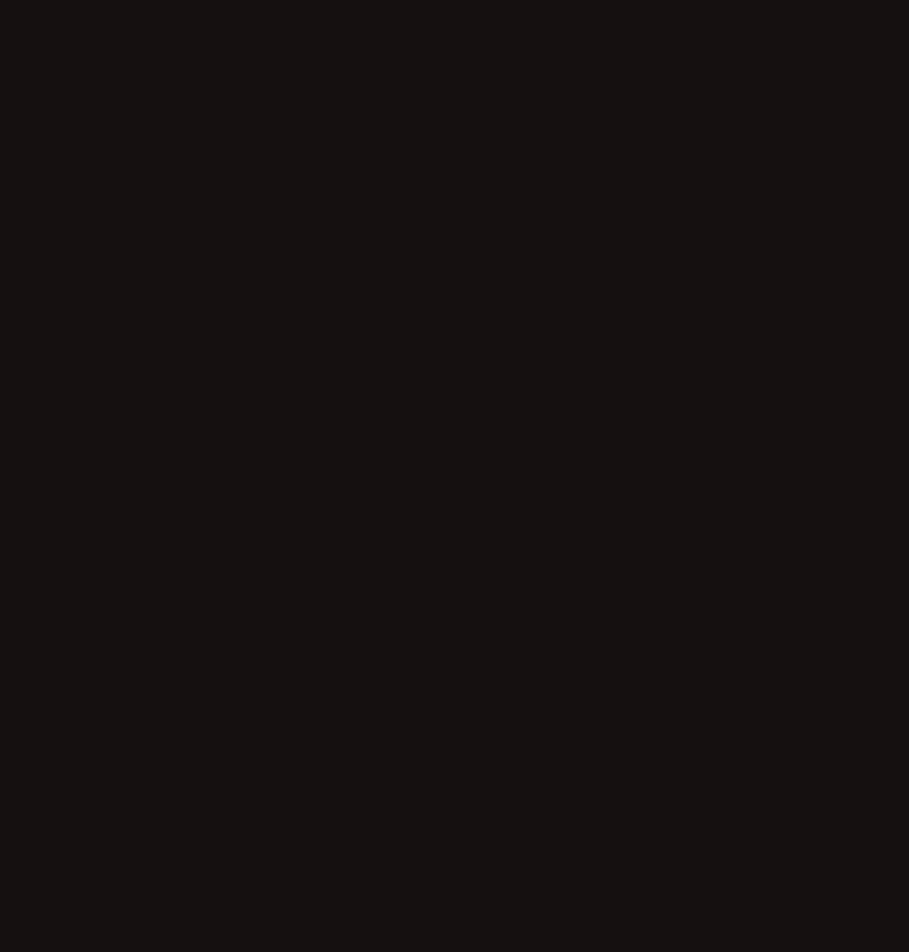
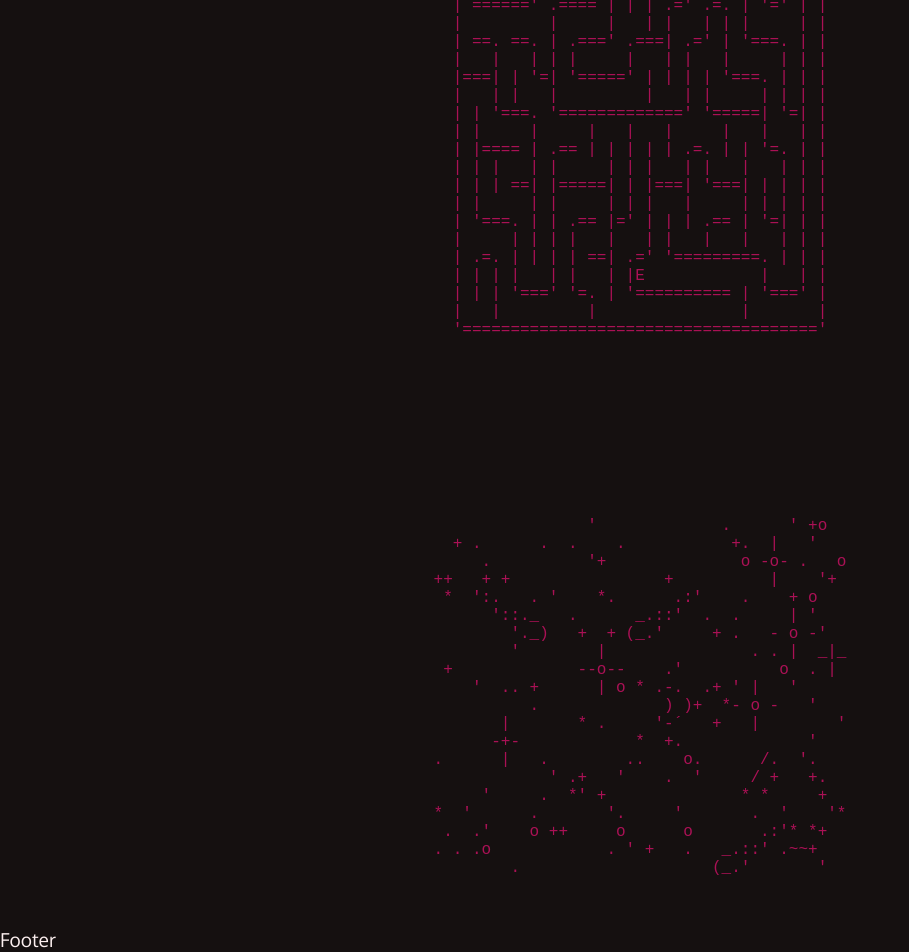
Before and after one commit to Dr0nhp/phnord.dev, a Vue app: page /about in a window 1280 px wide. Shown: the part 913-1865 px from the top of the page, without its empty margins (0-909 px from the left). Before the commit the page ends 800 px from the top, so only its background shows below. Built offline with nearby package versions, Linux system fonts and the light colour scheme.

Commit message:
ascii art

```diff
--- a/src/main.scss
+++ b/src/main.scss
@@ -4,3 +4,4 @@
 @use 'scss/components/card';
 @use 'scss/abstract/font';
 @use 'scss/components/card-grid';
+@use 'scss/abstract/ascii-art';
--- /dev/null
+++ b/src/scss/abstract/_ascii-art.scss
@@ -0,0 +1,9 @@
+@use '../abstract/bundle' as *;
+
+pre {
+  font-family: 'VT323', monospace;
+  color: $amaranth-purple;
+  width: fit-content;
+  margin-inline: auto;
+  margin-top: 10rem;
+}
--- a/src/scss/base/_base.scss
+++ b/src/scss/base/_base.scss
@@ -3,7 +3,7 @@
 html {
   font-size: 100%;
   font-family: 'Oxygen', sans-serif;
-  overflow: hidden;
+  overflow-x: hidden;
 }
 
 body {
--- a/src/views/AboutPage.vue
+++ b/src/views/AboutPage.vue
@@ -1 +1,74 @@
-<template><h1>About</h1></template>
+<template>
+  <h1>About</h1>
+  <p>Work in progress as always</p>
+  <pre class="ascii-art">
+            ^^                  @@@@@@@@@@
+      ^^       ^^            @@@@@@@@@@@@@@@
+                           @@@@@@@@@@@@@@@@@@              ^^
+                          @@@@@@@@@@@@@@@@@@@@
+~~~~ ~~ ~~~~~ ~~~~~~~~ ~~ &&&&&&&&&&&&&&&&&&&& ~~~~~~~ ~~~~~~~~~~~ ~~~
+~         ~~   ~  ~       ~~~~~~~~~~~~~~~~~~~~ ~       ~~     ~~ ~
+~      ~~      ~~ ~~ ~~  ~~~~~~~~~~~~~ ~~~~  ~     ~~~    ~ ~~~  ~ ~~
+~  ~~     ~         ~      ~~~~~~  ~~ ~~~       ~~ ~ ~~  ~~ ~
+~  ~       ~ ~      ~           ~~ ~~~~~~  ~      ~~  ~             ~~
+~             ~        ~      ~      ~~   ~             ~
+
+  </pre>
+  <pre>
+======================================.
+S   |       |         |               |
+.=. | ==. .=' | ======' .=====. .===. |
+| | |   | |   |         |     | |   | |
+| | '=. '=' ============' .== | | | | |
+| |   |             |     |     | |   |
+| '=. |========== .=' | .=======| |===|
+|   | |       |   |   | |       | |   |
+| ==| | .===. | ==| ====' ====. | | | |
+|   | | |   | |   |           | |   | |
+|== | | |== | '=. |===========| | .===|
+|   |   |   |   | |     |     | | |   |
+| ======' .==== | | | .=' .=. | '=' | |
+|         |     |   | |   | | |     | |
+| ==. ==. | .===' .===| .=' | '===. | |
+|   |   | | |     |   | |   |     | | |
+|===| | '=| '=====' | | | | '===. | | |
+|   | |   |         |   | |     | | | |
+| | '===. '=============' '=====| '=| |
+| |     |     |   |   |     |   |   | |
+| |==== | .== | | | | | .=. | | '=. | |
+| | |   | |     | | |   | |   |   | | |
+| | | ==| |=====| | |===| '===| | | | |
+| |     | |     | | |   |     | | | | |
+| '===. | | .== |=' | | | .== | '=| | |
+|     | | | |   |   | |   |   |   | | |
+| .=. | | | | ==| .=' '=========. | | |
+| | | |   | |   | |E            |   | |
+| | | '===' '=. | '========== | '===' |
+|   |         |               |       |
+'====================================='
+  </pre>
+  <pre>
+                '             .      ' +o
+  + .      .  .    .           +.  |   '
+     .          '+              o -o- .   o
+++   + +                +          |    '+
+ *  ':.   . '    *.      .:'    .    + o
+      '::._   .      _.::'  .  .     | '
+        '._)   +  + (_.'     + .   - o -'
+        '        |               . . |  _|_
+ +             --o--    .'          o  . |
+    '  .. +      | o * .-.  .+ ' |   '
+          .             ) )+  *- o -   '
+       |       * .     '-´   +   |        '
+      -+-            *  +.             '
+.      |   .        ..    o.      /.  '.
+            ' .+   '    .  '     / +   +.
+     '     .  *' +              * *     +
+*  '      .       '.     '       .  '    '*
+ .  .'    o ++     o      o       .:'* *+
+. . .o            . ' +   .   _.::' .~~+
+        .                    (_.'       '
+  </pre>
+</template>
+<script setup lang="ts">
+</script>
```
